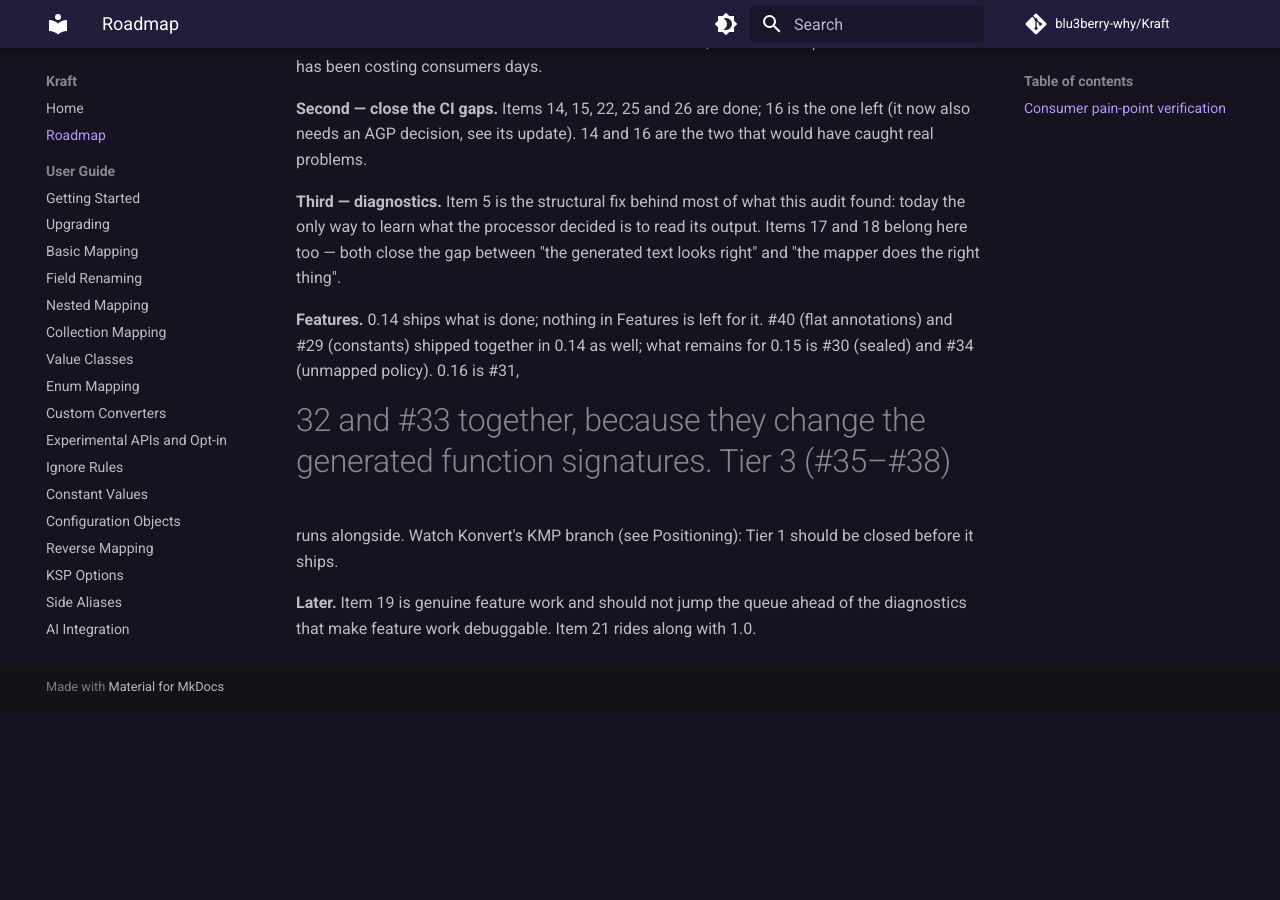
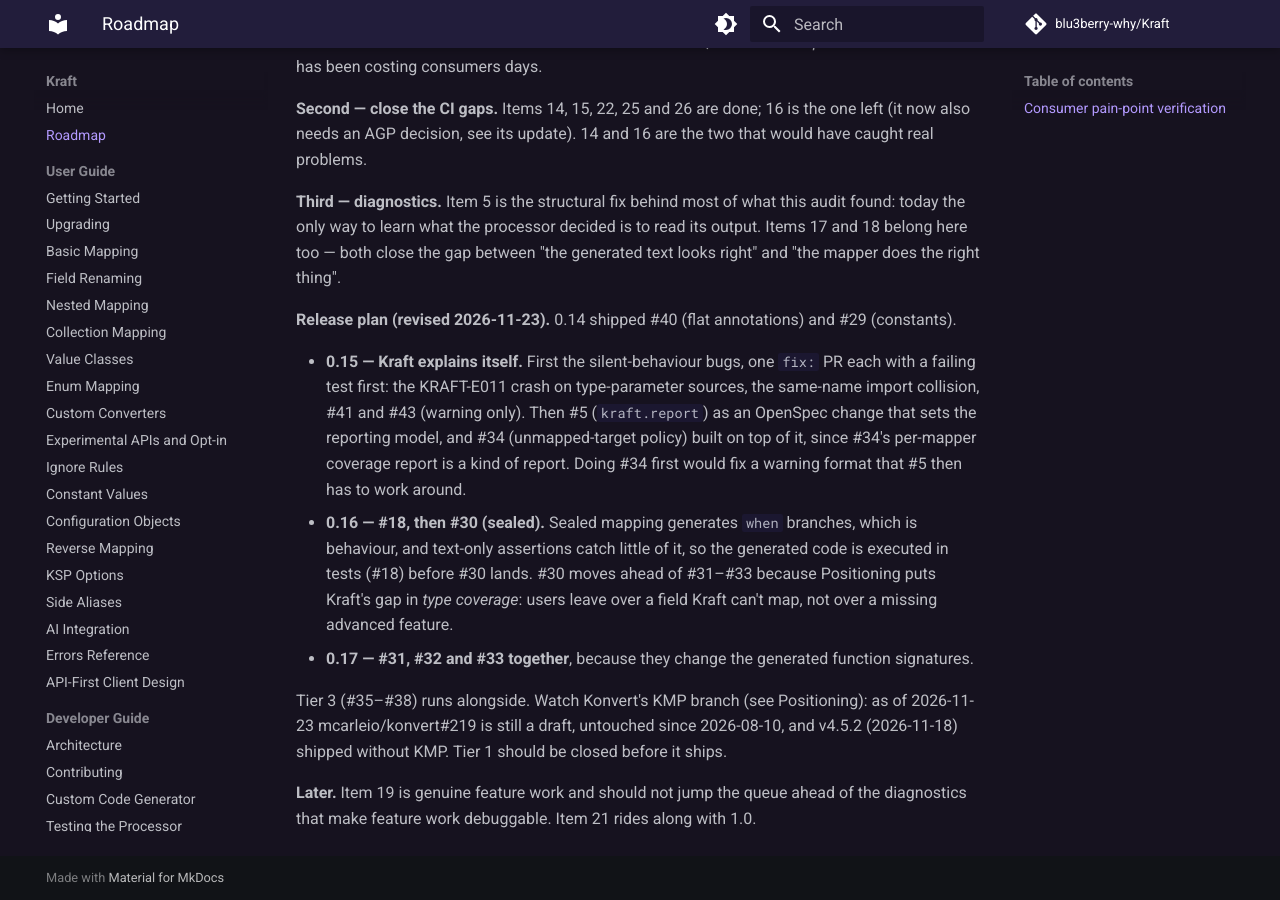
Before and after one commit to blu3berry-why/Kraft, an MkDocs documentation site: the page built from docs/ROADMAP.md, in a window 1280 px wide and 900 px high, scrolled down 14216 px. Built offline with MkDocs 1.6.1 and Material for MkDocs 9.7.7, drawn with Linux system fonts in a browser that asks for light colours; comment, search, counter and statistics services are not loaded; before the commit the page ends 14926 px from its top, so only the background shows below that; some of the changed text lies outside the part shown.

Commit message:
docs: reorder the 0.15-0.17 release plan in the roadmap
0.15 becomes the diagnostics release: the silent-behaviour fixes, then
#5 kraft.report, with #34 built on its reporting model. 0.16 is #18
(executed generated code) followed by #30 sealed hierarchies, moved
ahead of #31-#33 because type coverage is Kraft's positioning gap.
#31-#33 move to 0.17. Records the 2026-11-23 Konvert KMP check.

Co-Authored-By: Claude Opus 5.5 <noreply@anthropic.com>

```diff
--- a/docs/ROADMAP.md
+++ b/docs/ROADMAP.md
@@ -444,7 +444,7 @@ KRAFT-E067 (unknown target), E068 (type mismatch), E069 (unsupported member), E0
 one target). It rides on the existing `PropertyMappingStrategy.Constant`. KRAFT-W009's fix list
 names it. See [Constant Values](user-guide/constant-values.md).
 
-**Tier 2: differentiators (0.15–0.16).** Makes the "best" claim possible.
+**Tier 2: differentiators (0.15–0.17).** Makes the "best" claim possible.
 
 ### 30. No sealed hierarchy mapping — L · Feature · open
 
@@ -543,11 +543,25 @@ found: today the only way to learn what the processor decided is to read its out
 and 18 belong here too — both close the gap between "the generated text looks right" and "the
 mapper does the right thing".
 
-**Features.** 0.14 ships what is done; nothing in Features is left for it. #40 (flat
-annotations) and #29 (constants) shipped together in 0.14 as well; what remains for 0.15 is #30 (sealed) and #34 (unmapped policy). 0.16 is #31,
-#32 and #33 together, because they change the generated function signatures. Tier 3 (#35–#38)
-runs alongside. Watch Konvert's KMP branch (see Positioning): Tier 1 should be closed before it
-ships.
+**Release plan (revised 2026-11-23).** 0.14 shipped #40 (flat annotations) and #29
+(constants).
+
+- **0.15 — Kraft explains itself.** First the silent-behaviour bugs, one `fix:` PR each with a
+  failing test first: the KRAFT-E011 crash on type-parameter sources, the same-name import
+  collision, #41 and #43 (warning only). Then #5 (`kraft.report`) as an OpenSpec change that
+  sets the reporting model, and #34 (unmapped-target policy) built on top of it, since #34's
+  per-mapper coverage report is a kind of report. Doing #34 first would fix a warning format
+  that #5 then has to work around.
+- **0.16 — #18, then #30 (sealed).** Sealed mapping generates `when` branches, which is
+  behaviour, and text-only assertions catch little of it, so the generated code is executed in
+  tests (#18) before #30 lands. #30 moves ahead of #31–#33 because Positioning puts Kraft's gap
+  in *type coverage*: users leave over a field Kraft can't map, not over a missing advanced
+  feature.
+- **0.17 — #31, #32 and #33 together**, because they change the generated function signatures.
+
+Tier 3 (#35–#38) runs alongside. Watch Konvert's KMP branch (see Positioning): as of
+2026-11-23 mcarleio/konvert#219 is still a draft, untouched since 2026-08-10, and v4.5.2
+(2026-11-18) shipped without KMP. Tier 1 should be closed before it ships.
 
 **Later.** Item 19 is genuine feature work and should not jump the queue ahead of the
 diagnostics that make feature work debuggable. Item 21 rides along with 1.0.
```
